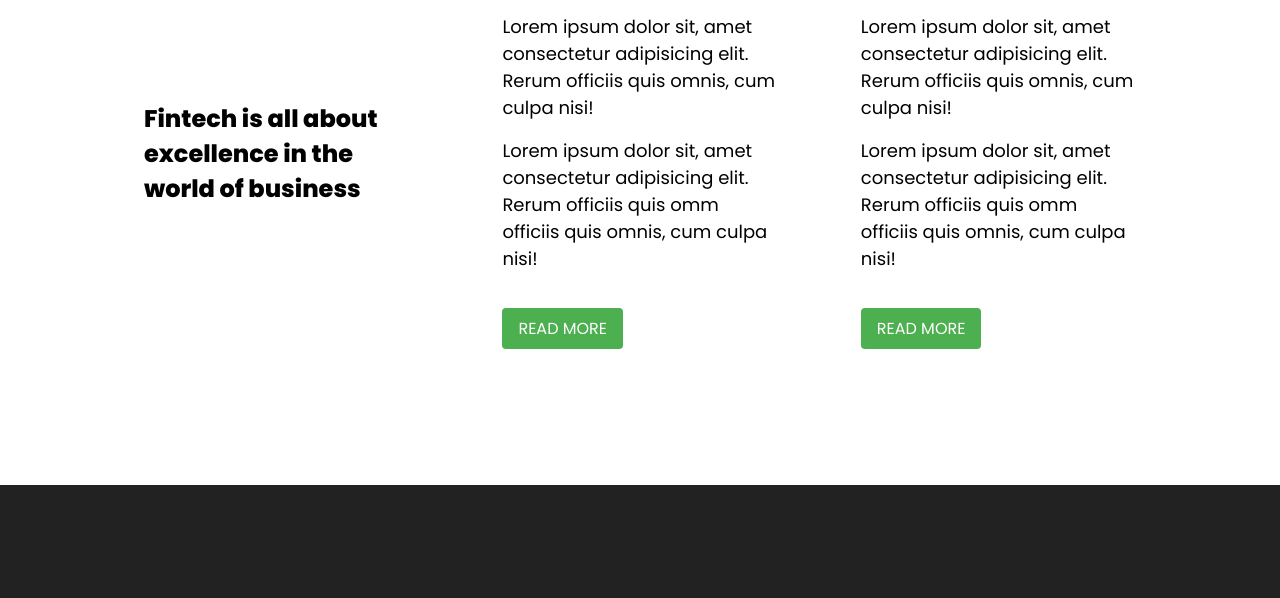
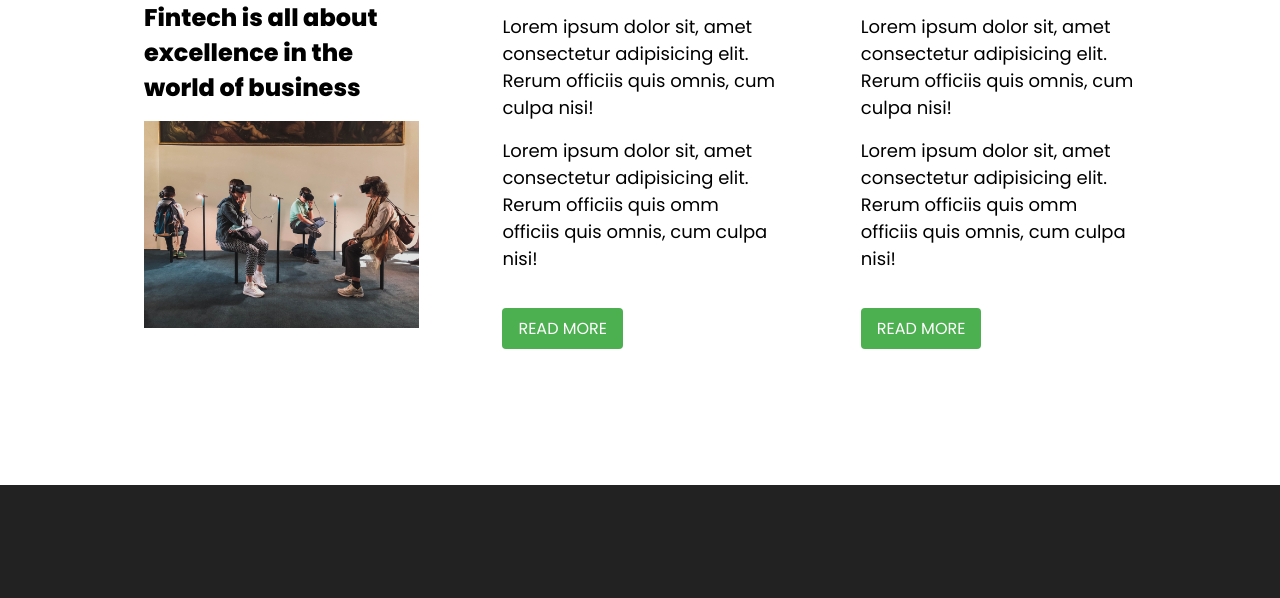
Before and after one commit to alSiddegMohmmed/Future-tech, a plain HTML site: page index.html in a window 1280 px wide. Shown: the part 970-1568 px from the top of the page. Drawn offline with nearby package versions, Linux system fonts and the light colour scheme.

Commit message:
Update index.html

```diff
--- a/index.html
+++ b/index.html
@@ -41,7 +41,7 @@
         <div class="row">
             <div class="about-left">
                 <h2>Fintech is all about excellence in the world of business</h2>
-                <img src="images/about.jpg" alt="">
+                <img src="chip.jpg" alt="">
             </div>
             <div class="about-middle">
                 <h2>Our History</h2>
```
